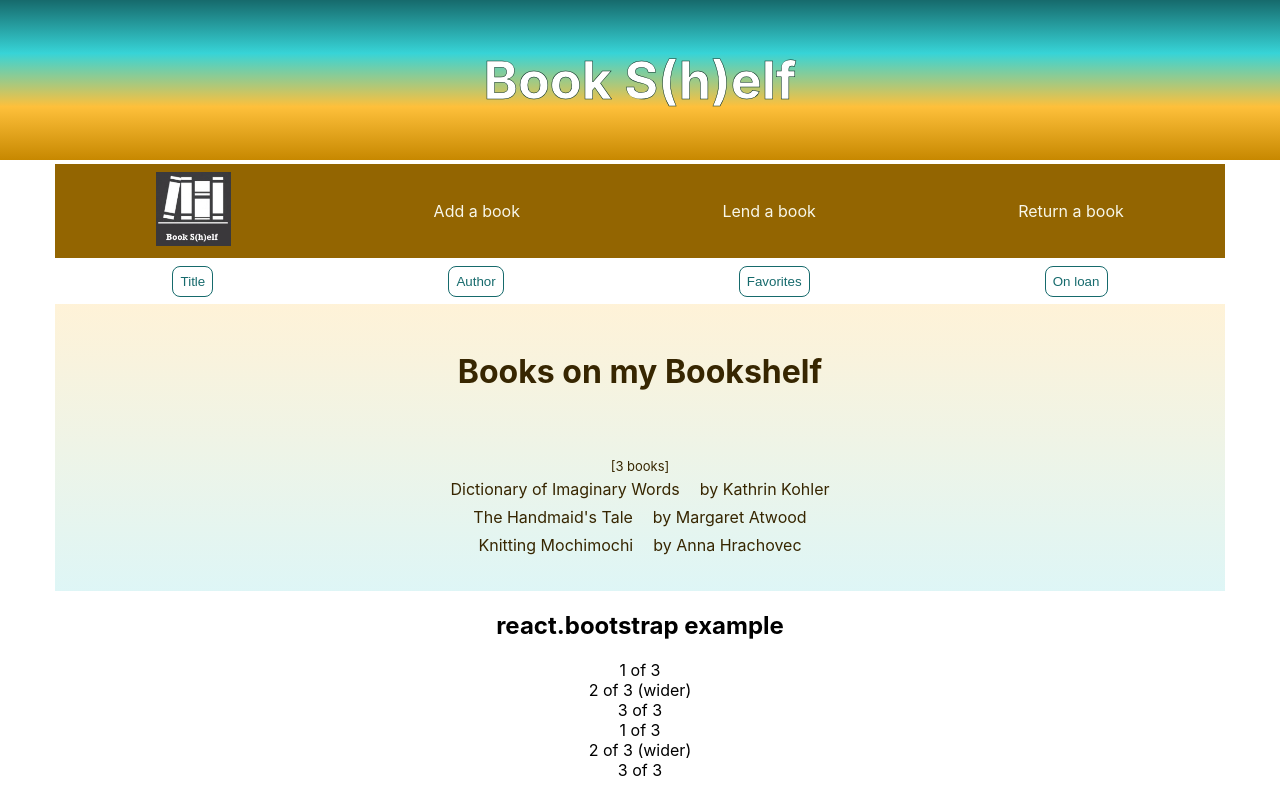
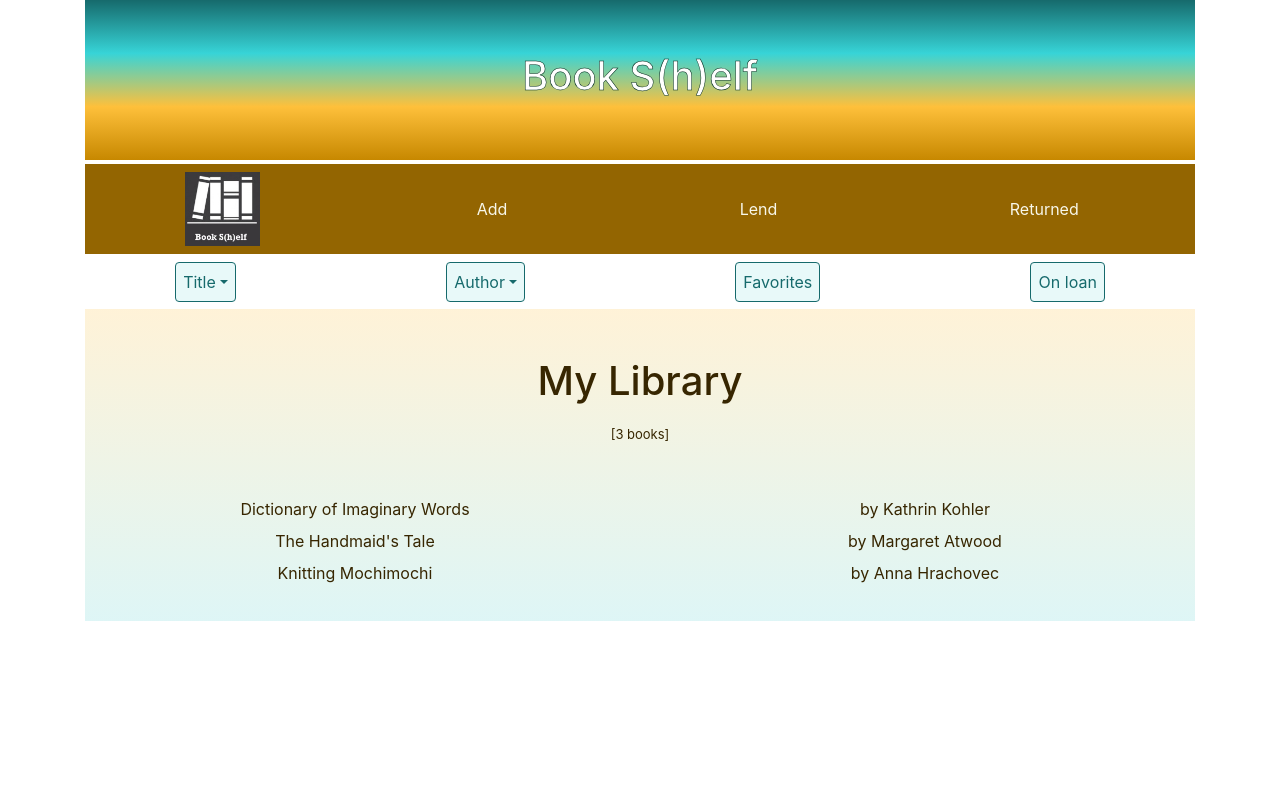
Before and after one commit to KRohrmeier/book-shelf, a React (Create React App) app: page / in a window 1280 px wide. Built offline with nearby package versions, Linux system fonts and the light colour scheme.

Commit message:
[Take-1] import bootstrap, clean up css stuffs

```diff
--- a/src/App.css
+++ b/src/App.css
@@ -1,6 +1,6 @@
 .App {
   text-align: center;
-  width: 100%;
+  padding: 0;
 }
 
 .App-header {
@@ -17,8 +17,3 @@
   -moz-text-stroke-width: 0.5px;
   -webkit-text-stroke-width: 0.5px;
 }
-
-.content {
-  max-width: 1170px;
-  margin: 0 auto;
-}
--- a/src/App.js
+++ b/src/App.js
@@ -4,12 +4,11 @@ import Bookshelf from './Bookshelf';
 import BookFilters from './BookFilters';
 import books from './info/books.json';
 import './App.css';
-import StupidCSS from './ihatecss';
+import 'bootstrap/dist/css/bootstrap.min.css';
 
 function App() {
-  console.log('books: ', books);
   return (
-    <Container className="App">
+    <Container fluid="md" className="App">
         <header className="App-header">
           <h1>
             Book S(h)elf
@@ -21,7 +20,6 @@ function App() {
           <BookFilters/>
           <Bookshelf books={books}/>
         </main>
-        <StupidCSS/>
       </div>
     </Container>
   );
--- a/src/BookFilters.js
+++ b/src/BookFilters.js
@@ -9,12 +9,20 @@ export function BookFilters() {
 
   return (
       <Row className='filter-list'>
-        <DropdownButton id="dropdown-basic-button" title="Title">
+        <DropdownButton
+            id="dropdown-basic-button"
+            title="Title"
+            className="filter-button"
+          >
         </DropdownButton>
-        <DropdownButton id="dropdown-basic-button" title="Author">
+        <DropdownButton
+            id="dropdown-basic-button"
+            title="Author"
+            className="filter-button"
+          >
         </DropdownButton>
-        <Button>Favorites</Button>
-        <Button>On loan</Button>
+        <Button className="filter-button">Favorites</Button>
+        <Button className="filter-button">On loan</Button>
       </Row>
   )
 }
--- a/src/Bookshelf.js
+++ b/src/Bookshelf.js
@@ -8,13 +8,12 @@ export function Bookshelf(props) {
 
   return (
     <div className='bookshelf-container'>
-      <Row>
+      <Row className='booktitle-row'>
         <Col xs={12}>
-          <h1>Books on my Bookshelf</h1>
+          <h1>My Library</h1>
           <span id='book-count'>[{books.length} books]</span>
         </Col>
       </Row>
-      <Row className='bookshelf-list'>
         {books.map((book) => {
           return (
             <Row key={book.isbn} className='bookshelf-row'>
@@ -23,7 +22,6 @@ export function Bookshelf(props) {
             </Row>
           )
         })}
-      </Row>
     </div>
   )
 }
--- a/src/Navigation.js
+++ b/src/Navigation.js
@@ -9,20 +9,22 @@ export function Navigation() {
   return (
       <Nav as='ul' className='navigation'>
       <Nav.Item as='li' href="#home">
-        <img
+        <button id='logo-button'>
+          <img
             id='logo-id'
             src={logo}
             alt='Bookshelf home'
-        />
+          />
+        </button>
       </Nav.Item>
       <Nav.Item as='li' href="#Add">
-        <Nav.Link eventKey="add-link">Add a book</Nav.Link>
+        <Nav.Link eventKey="add-link">Add</Nav.Link>
       </Nav.Item>
       <Nav.Item as='li' href="#Lend">
-        <Nav.Link eventKey="lend-link">Lend a book</Nav.Link>
+        <Nav.Link eventKey="lend-link">Lend</Nav.Link>
       </Nav.Item>
       <Nav.Item as='li' href="#Return">
-        <Nav.Link eventKey="return-link">Return a book</Nav.Link>
+        <Nav.Link eventKey="return-link">Returned</Nav.Link>
       </Nav.Item>
     </Nav>
   )
--- a/src/bookfilters.css
+++ b/src/bookfilters.css
@@ -6,18 +6,30 @@ brown: #c78800
 */
 
  .filter-list.row {
-   display: flex;
-   flex-wrap: wrap;
    justify-content: space-around;
    align-items: center;
    list-style: none;
   }
 
-  button {
+  .btn.btn-primary {
     color: #166a6c;
-    border: 0.1rem solid #166a6c;
-    border-radius: 0.5rem;
+    background-color: RGBA(34,193,195,0.1);
+    border-color: #166a6c;
     margin: 0.45rem;
     padding: 0.45rem;
-    background-color: inherit;
   }
+
+  .btn.btn-primary:focus {
+    color:white;
+    background-color: #166a6c;
+  }
+
+  .btn.btn-primary:hover {
+    color:white;
+    background-color: #166a6c;
+  }
+
+  .btn.btn-primary:active {
+    color:white;
+    background-color: #166a6c;
+  }
--- a/src/bookshelf.css
+++ b/src/bookshelf.css
@@ -7,11 +7,14 @@
 .bookshelf-container h1 {
   color: #372601;
   margin: 0 0 1rem;
+}
+
+.booktitle-row {
   padding: 3rem 0;
+
 }
 
 .bookshelf-row {
-  display: flex;
   justify-content: center;
 }
 
@@ -19,10 +22,6 @@
   padding: 0.25rem;
 }
 
-.title-col {
-  margin-right: 0.75rem;;
-}
-
 #book-count {
   font-size: small;
 }
--- a/src/ihatecss.js
+++ /dev/null
@@ -1,26 +0,0 @@
-import React from "react";
-import Container from 'react-bootstrap/Container';
-import Row from 'react-bootstrap/Row';
-import Col from 'react-bootstrap/Col';
-
-class StupidCSS extends React.Component {
-  render(){
-    return (
-      <Container>
-        <h2>react.bootstrap example</h2>
-        <Row>
-          <Col>1 of 3</Col>
-          <Col xs={6}>2 of 3 (wider)</Col>
-          <Col>3 of 3</Col>
-        </Row>
-        <Row>
-          <Col>1 of 3</Col>
-          <Col xs={5}>2 of 3 (wider)</Col>
-          <Col>3 of 3</Col>
-        </Row>
-      </Container>
-    )
-  }
-}
-
-export default StupidCSS;
--- a/src/index.js
+++ b/src/index.js
@@ -10,8 +10,4 @@ ReactDOM.render(
   </React.StrictMode>,
   document.getElementById('root')
 );
-
-// If you want to start measuring performance in your app, pass a function
-// to log results (for example: reportWebVitals(console.log))
-// or send to an analytics endpoint. Learn more: https://bit.ly/CRA-vitals
 reportWebVitals();
--- a/src/info/books.json
+++ b/src/info/books.json
@@ -6,7 +6,14 @@
     "pages": "100000",
     "onLoan": "false",
     "favorite": "true",
-    "dateAdded": "2010-05-13"
+    "dateAdded": "2010-05-13",
+    "genre":
+      [
+        "reference",
+        "imaginary",
+        "rare",
+        "first edition"
+      ]
   },
   {
     "isbn": "9780395404256",
@@ -15,7 +22,14 @@
     "pages": "234",
     "onLoan": "true",
     "favorite": "true",
-    "dateAdded": "1993-08-23"
+    "dateAdded": "1993-08-23",
+    "genre":
+      [
+        "sci-fi",
+        "speculative",
+        "fiction",
+        "dystopian"
+      ]
   },
   {
     "isbn": " 9780307587053",
@@ -24,6 +38,13 @@
     "pages": "144",
     "onLoan": "false",
     "favorite": "false",
-    "dateAdded": "2012-10-28"
+    "dateAdded": "2012-10-28",
+    "genre":
+    [
+      "reference",
+      "knitting",
+      "crafting",
+      "hand-made"
+    ]
   }
 ]
--- a/src/navigation.css
+++ b/src/navigation.css
@@ -30,7 +30,26 @@ ul[class*=navigation] {
   border-bottom: none;
 }
 
+button#logo-button {
+  padding: 0;
+  margin: 0;
+  border: 0;
+}
+
 #logo-id {
   display: inline;
   width: 75px;
+  cursor: pointer;
 }
+
+#logo-id:focus {
+  box-shadow: 1px 5px 15px #c3feff;
+}
+
+#logo-id:hover {
+  box-shadow: 1px 5px 15px #c3feff;
+}
+
+#logo-id:active {
+  box-shadow: 1px 5px 15px #c3feff;
+}
```
